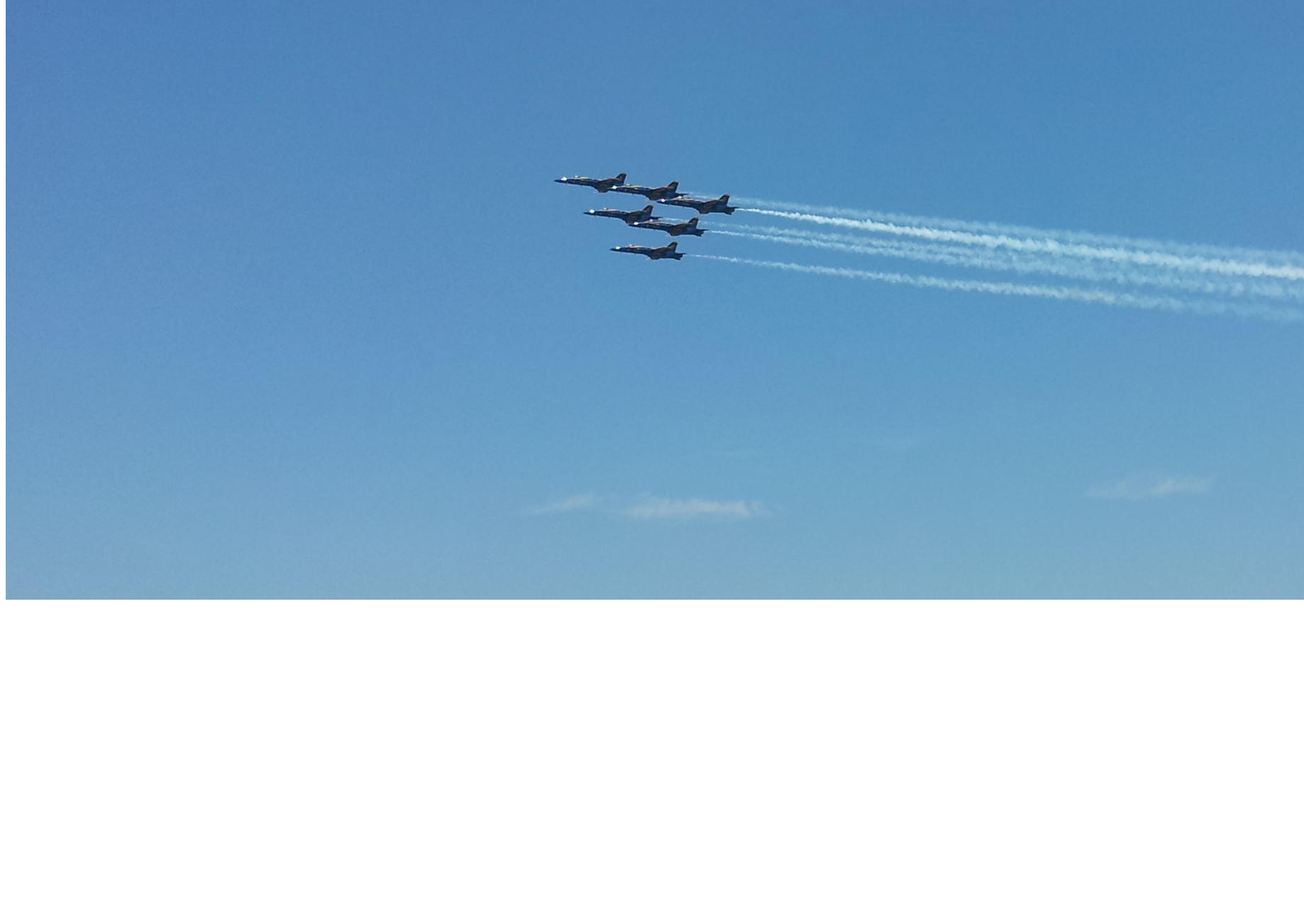
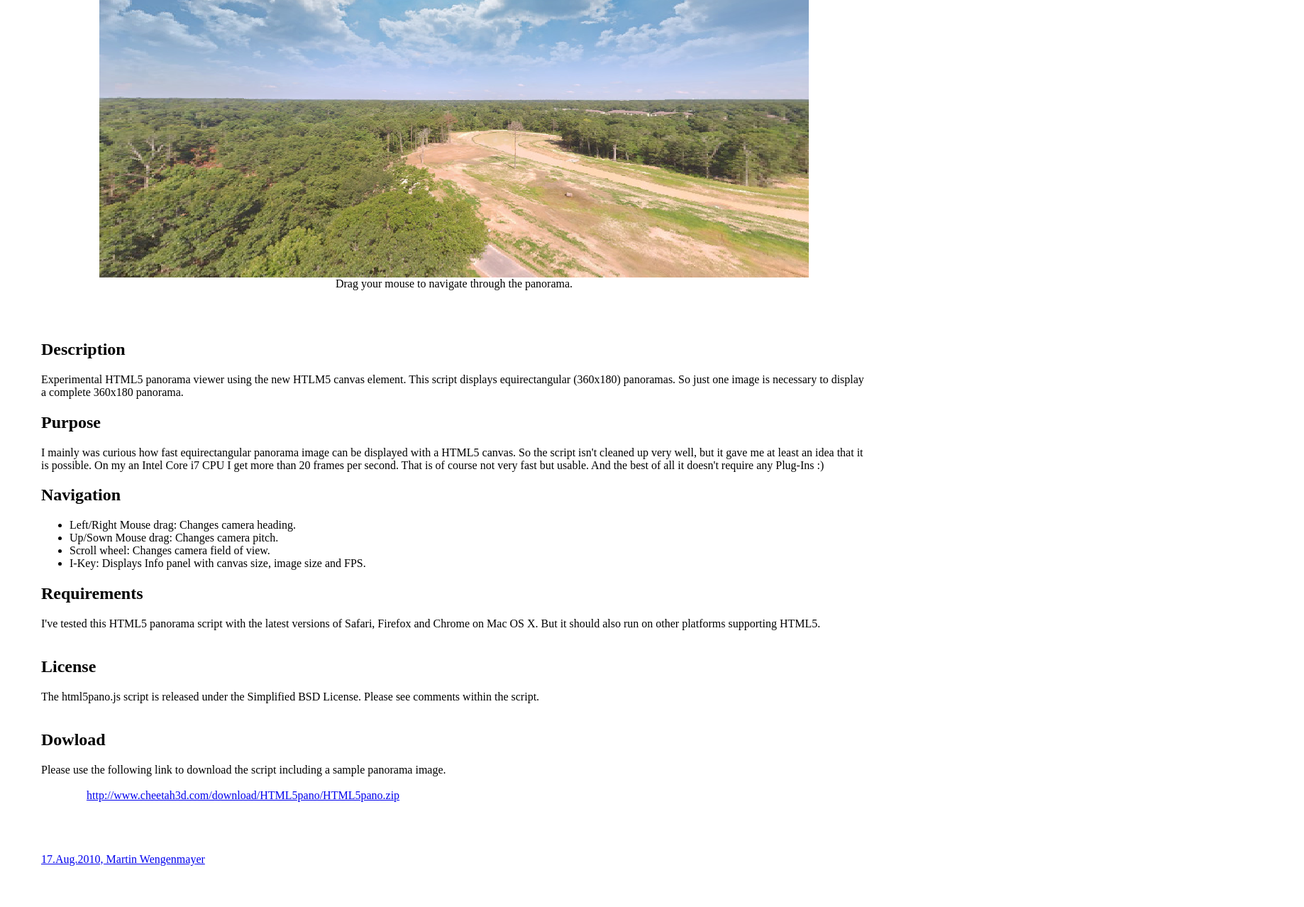
Before and after one commit to mastermwf/mastermwf.github.io, a plain HTML site: page index.html in a window 1280 px wide. Shown: the part 269-1547 px from the top of the page at 71% size, 1838 px wide, since content can reach past the window. Before the commit the page ends 1126 px from the top, so only its background shows below. Drawn offline with Linux system fonts and the light colour scheme.

Commit message:
Add files via upload

```diff
--- /dev/null
+++ b/html5pano.js
@@ -0,0 +1,225 @@
+/*
+Copyright (c) 2010, Martin Wengenmayer ( www.cheetah3d.com )
+All rights reserved.
+
+Redistribution and use in source and binary forms, with or without modification, are
+permitted provided that the following conditions are met:
+
+-Redistributions of source code must retain the above copyright notice, this list of
+conditions and the following disclaimer.
+
+-Redistributions in binary form must reproduce the above copyright notice, this list
+of conditions and the following disclaimer in the documentation and/or other materials
+provided with the distribution.
+
+THIS SOFTWARE IS PROVIDED BY THE COPYRIGHT HOLDERS AND CONTRIBUTORS "AS IS" AND ANY EXPRESS
+OR IMPLIED WARRANTIES, INCLUDING, BUT NOT LIMITED TO, THE IMPLIED WARRANTIES OF MERCHANTABILITY
+AND FITNESS FOR A PARTICULAR PURPOSE ARE DISCLAIMED. IN NO EVENT SHALL THE COPYRIGHT HOLDER
+OR CONTRIBUTORS BE LIABLE FOR ANY DIRECT, INDIRECT, INCIDENTAL, SPECIAL, EXEMPLARY, OR
+CONSEQUENTIAL DAMAGES (INCLUDING, BUT NOT LIMITED TO, PROCUREMENT OF SUBSTITUTE GOODS OR
+SERVICES; LOSS OF USE, DATA, OR PROFITS; OR BUSINESS INTERRUPTION) HOWEVER CAUSED AND ON
+ANY THEORY OF LIABILITY, WHETHER IN CONTRACT, STRICT LIABILITY, OR TORT (INCLUDING NEGLIGENCE
+OR OTHERWISE) ARISING IN ANY WAY OUT OF THE USE OF THIS SOFTWARE, EVEN IF ADVISED OF THE
+POSSIBILITY OF SUCH DAMAGE.
+*/
+
+const 	FPS = 30;
+const	DEG2RAD=Math.PI/180.0;
+
+//Canvas to which to draw the panorama
+var		pano_canvas=null;
+
+//Event state
+var		mouseIsDown=false;
+var		mouseDownPosLastX=0;
+var		mouseDownPosLastY=0;
+var		displayInfo=false;
+var		highquality=true;
+
+//Camera state
+var		cam_heading=90.0;
+var		cam_pitch=90.0;
+var 	cam_fov=90;
+
+//Load image
+var img_buffer=null;
+var img = new Image();
+img.onload = imageLoaded;
+img.src = 'pano.jpg';
+
+
+function init_pano(canvasid){
+	//get canvas and set up call backs
+	pano_canvas = document.getElementById('canvas');
+	pano_canvas.onmousedown = mouseDown;
+	window.onmousemove = mouseMove;
+	window.onmouseup = mouseUp;
+	window.onmousewheel = mouseScroll;
+	window.onkeydown = keyDown;
+	draw();
+	//setInterval(draw, 1000/FPS);
+	}
+
+function imageLoaded(){
+	var   buffer = document.createElement("canvas");
+	var   buffer_ctx = buffer.getContext ("2d");
+
+	//set buffer size
+	buffer.width = img.width;
+	buffer.height = img.height;
+
+ 	//draw image
+	buffer_ctx.drawImage(img,0,0);
+
+ 	//get pixels
+ 	var buffer_imgdata = buffer_ctx.getImageData(0, 0,buffer.width,buffer.height);
+ 	var buffer_pixels = buffer_imgdata.data;
+
+ 	//convert imgdata to float image buffer
+ 	img_buffer = new Array(img.width*img.height*3);
+ 	for(var i=0,j=0;i<buffer_pixels.length;i+=4, j+=3){
+		img_buffer[j] 	= buffer_pixels[i];
+		img_buffer[j+1] = buffer_pixels[i+1];
+		img_buffer[j+2] = buffer_pixels[i+2];
+ 		}
+	}
+
+
+function mouseDown(e){
+	mouseIsDown=true;
+	mouseDownPosLastX=e.clientX;
+	mouseDownPosLastY=e.clientY;
+}
+
+function mouseMove(e){
+	if(mouseIsDown==true){
+		cam_heading-=(e.clientX-mouseDownPosLastX);
+		cam_pitch+=0.5*(e.clientY-mouseDownPosLastY);
+		cam_pitch=Math.min(180,Math.max(0,cam_pitch));
+		mouseDownPosLastX=e.clientX;
+		mouseDownPosLastY=e.clientY;
+		draw();
+		}
+}
+
+function mouseUp(e){
+	mouseIsDown=false;
+	draw();
+}
+
+function mouseScroll(e){
+	cam_fov+=e.wheelDelta/120;
+	cam_fov=Math.min(90,Math.max(30,cam_fov));
+	draw();
+}
+
+function keyDown(e){
+	if(e.keyCode==73){	//i==73 Info
+		displayInfo = !displayInfo;
+		draw();
+		}
+}
+
+function renderPanorama(canvas){
+	if(canvas!=null && img_buffer!=null){
+		var ctx = canvas.getContext("2d");
+		var imgdata = ctx.getImageData(0, 0,canvas.width,canvas.height);
+		var pixels = imgdata.data;
+
+		var src_width=img.width;
+		var src_height=img.height;
+		var dest_width=canvas.width;
+		var dest_height=canvas.height;
+
+		//calculate camera plane
+		var theta_fac=src_height/Math.PI;
+		var phi_fac=src_width*0.5/Math.PI
+		var ratioUp=2.0*Math.tan(cam_fov*DEG2RAD/2.0);
+		var ratioRight=ratioUp*1.33;
+		var camDirX=Math.sin(cam_pitch*DEG2RAD)*Math.sin(cam_heading*DEG2RAD);
+		var camDirY=Math.cos(cam_pitch*DEG2RAD);
+		var camDirZ=Math.sin(cam_pitch*DEG2RAD)*Math.cos(cam_heading*DEG2RAD);
+		var camUpX=ratioUp*Math.sin((cam_pitch-90.0)*DEG2RAD)*Math.sin(cam_heading*DEG2RAD);
+		var camUpY=ratioUp*Math.cos((cam_pitch-90.0)*DEG2RAD);
+		var camUpZ=ratioUp*Math.sin((cam_pitch-90.0)*DEG2RAD)*Math.cos(cam_heading*DEG2RAD);
+		var camRightX=ratioRight*Math.sin((cam_heading-90.0)*DEG2RAD);
+		var camRightY=0.0;
+		var camRightZ=ratioRight*Math.cos((cam_heading-90.0)*DEG2RAD);
+		var camPlaneOriginX=camDirX + 0.5*camUpX - 0.5*camRightX;
+		var camPlaneOriginY=camDirY + 0.5*camUpY - 0.5*camRightY;
+		var camPlaneOriginZ=camDirZ + 0.5*camUpZ - 0.5*camRightZ;
+
+		//render image
+		var	i,j;
+		for(i=0;i<dest_height;i++){
+			for(j=0;j<dest_width;j++){
+				var	fx=j/dest_width;
+				var	fy=i/dest_height;
+
+				var	rayX=camPlaneOriginX + fx*camRightX - fy*camUpX;
+				var	rayY=camPlaneOriginY + fx*camRightY - fy*camUpY;
+				var	rayZ=camPlaneOriginZ + fx*camRightZ - fy*camUpZ;
+				var	rayNorm=1.0/Math.sqrt(rayX*rayX + rayY*rayY + rayZ*rayZ);
+
+				var	theta=Math.acos(rayY*rayNorm);
+    			var	phi=Math.atan2(rayZ,rayX) + Math.PI;
+    			var	theta_i=Math.floor(theta_fac*theta);
+    			var	phi_i=Math.floor(phi_fac*phi);
+
+    			var	dest_offset=4*(i*dest_width+j);
+				var	src_offset=3*(theta_i*src_width + phi_i);
+
+				pixels[dest_offset]     = img_buffer[src_offset];
+				pixels[dest_offset+1]   = img_buffer[src_offset+1];
+				pixels[dest_offset+2]   = img_buffer[src_offset+2];
+				//pixels[dest_offset+3] = img_buffer[src_offset+3];
+				}
+			}
+
+ 		//upload image data
+ 		ctx.putImageData(imgdata, 0, 0);
+	}
+}
+
+
+function drawRoundedRect(ctx,ox,oy,w,h,radius){
+	ctx.beginPath();
+	ctx.moveTo(ox + radius,oy);
+	ctx.lineTo(ox + w - radius,oy);
+	ctx.arc(ox +w-radius,oy+ radius, radius,-Math.PI/2,0, false);
+	ctx.lineTo(ox + w,oy + h - radius);
+	ctx.arc(ox +w-radius,oy + h - radius, radius,0,Math.PI/2, false);
+	ctx.lineTo(ox + radius,oy + h);
+	ctx.arc(ox + radius,oy + h - radius, radius,Math.PI/2,Math.PI, false);
+	ctx.lineTo(ox,oy + radius);
+	ctx.arc(ox + radius,oy + radius, radius,Math.PI,3*Math.PI/2, false);
+	ctx.fill();
+}
+
+
+function draw(){
+    if(pano_canvas!=null && pano_canvas.getContext!=null){
+    	var ctx = pano_canvas.getContext("2d");
+
+    	//clear canvas
+    	ctx.fillStyle = "rgba(0, 0, 0, 1)";
+    	ctx.fillRect(0,0,pano_canvas.width,pano_canvas.height);
+
+		//render paromana direct
+		var startTime = new Date();
+			renderPanorama(pano_canvas);
+		var endTime = new Date();
+
+		//draw info text
+		if(displayInfo==true){
+			ctx.fillStyle = "rgba(255,255,255,0.75)";
+			drawRoundedRect(ctx,20,pano_canvas.height-60-20,180,60,7);
+
+			ctx.fillStyle = "rgba(0, 0, 0, 1)";
+			ctx.font="10pt helvetica";
+			ctx.fillText("Canvas = " +  pano_canvas.width + "x" + pano_canvas.height,30,pano_canvas.height-60);
+			ctx.fillText("Image size = " + img.width + "x" + img.height,30,pano_canvas.height-45);
+			ctx.fillText("FPS = " + (1000.0/(endTime.getTime()-startTime.getTime())).toFixed(1),30,pano_canvas.height-30);
+			}
+    	}
+   }
--- a/index.html
+++ b/index.html
@@ -1,14 +1,56 @@
-<!DOCTYPE html>
 <html>
   <head>
-        <meta charset="utf-8">
-        <title>Master WMF</title>
+    <meta content="text/html;charset=ISO-8859-1" http-equiv="Content-Type">
+    <script type="text/javascript" src="html5pano.js"></script>
   </head>
-  <body>
-    <h1><center>Master MWF</center></h1>
-    <center>
-      <p>Website of the tastiest Pi</p>
-    </center>
-    <img src="Blue_Angels.jpeg" alt="Blue Angels">
+  <body onload="init_pano('canvas')">
+    <div align="center"> <br>
+      <br>
+      <h1>HTML5 panorama viewer Javascript</h1>
+    </div>
+    <div align="center"> <br>
+      <br>
+      <canvas id="canvas" width="1000" height="500">
+        <p>Your browser does not support the HTML5 canvas element.</p>
+      </canvas> <br>
+      Drag your mouse to navigate through the panorama. </div>
+    <div style="padding:50px;" align="left">
+      <h2>Description</h2>
+      Experimental HTML5 panorama viewer using the new HTLM5 canvas element.
+      This script displays equirectangular (360x180) panoramas. So just one
+      image is necessary to display a complete 360x180 panorama.
+      <h2>Purpose</h2>
+      I mainly was curious how fast equirectangular panorama image can be
+      displayed with a HTML5 canvas. So the script isn't cleaned up very well,
+      but it gave me at least an idea that it is possible. On my an Intel Core
+      i7 CPU I get more than 20 frames per second. That is of course not very
+      fast but usable. And the best of all it doesn't require any Plug-Ins :)
+      <h2>Navigation</h2>
+      <ul>
+        <li>Left/Right Mouse drag: Changes camera heading. </li>
+        <li>Up/Sown Mouse drag: Changes camera pitch. </li>
+        <li>Scroll wheel: Changes camera field of view. </li>
+        <li>I-Key: Displays Info panel with canvas size, image size and FPS. </li>
+      </ul>
+      <h2>Requirements</h2>
+      I've tested this HTML5 panorama script with the latest versions of Safari,
+      Firefox and Chrome on Mac OS X. But it should also run on other platforms
+      supporting HTML5. <br>
+      <br>
+      <h2>License</h2>
+      The html5pano.js script is released under the Simplified BSD License.
+      Please see comments within the script.<br>
+      <br>
+      <h2>Dowload</h2>
+      Please use the following link to download the script including a sample
+      panorama image. <br>
+      <br>
+      &nbsp;&nbsp;&nbsp; &nbsp;&nbsp;&nbsp; &nbsp;&nbsp;&nbsp;
+      &nbsp;&nbsp;&nbsp; <a href="http://www.cheetah3d.com/download/HTML5pano/HTML5pano.zip">http://www.cheetah3d.com/download/HTML5pano/HTML5pano.zip</a><br>
+      <br>
+      <br>
+      <br>
+      <br>
+      <a href="http://cheetah3d.com">17.Aug.2010, Martin Wengenmayer</a> </div>
   </body>
 </html>
```
Also changed, not shown: pano.jpg (added).
